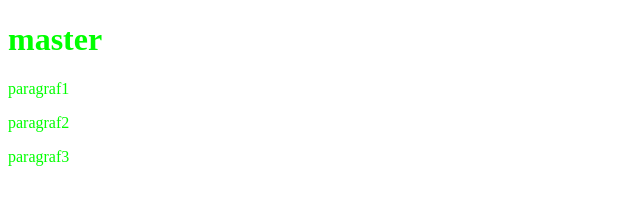
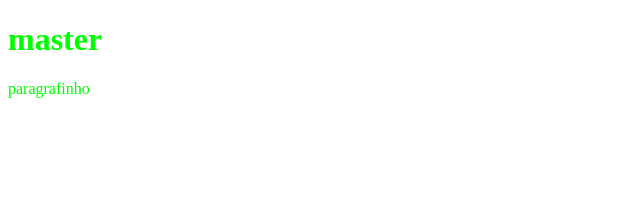
Before and after one commit to 777krystek95/TestRepo, a plain HTML site: page index.html in a window 1280 px wide. Shown: the whole page, without its empty margins (0-640 px from the left). Drawn offline with Linux system fonts and the light colour scheme.

Commit message:
new branch

```diff
--- a/index.html
+++ b/index.html
@@ -10,9 +10,8 @@
 <body>
 
     <h1>master</h1>
-    <p>paragraf1</p>
-    <p>paragraf2</p>
-    <p>paragraf3</p>
+    <ul></ul>
+    <p>paragrafinho</p>
 
 </body>
 </html>
```
